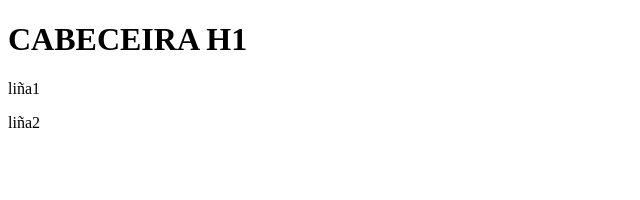
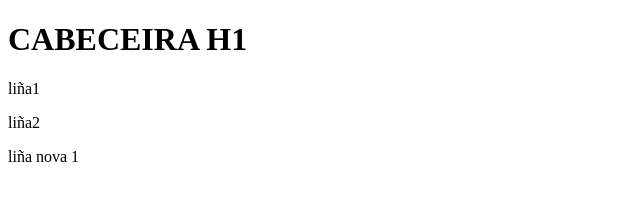
Before and after one commit to AdrianFernandezPerez/proba, a plain HTML site: page index.html in a window 1280 px wide. Shown: the full height of the page, 0-640 px from the left. Drawn offline with Linux system fonts and the light colour scheme.

Commit message:
liña nova 1

```diff
--- a/index.html
+++ b/index.html
@@ -9,5 +9,6 @@
     <h1>CABECEIRA H1</h1>
     <p>liña1</p>
     <p>liña2</p>
+    <p>liña nova 1</p>
 </body>
 </html>
```
